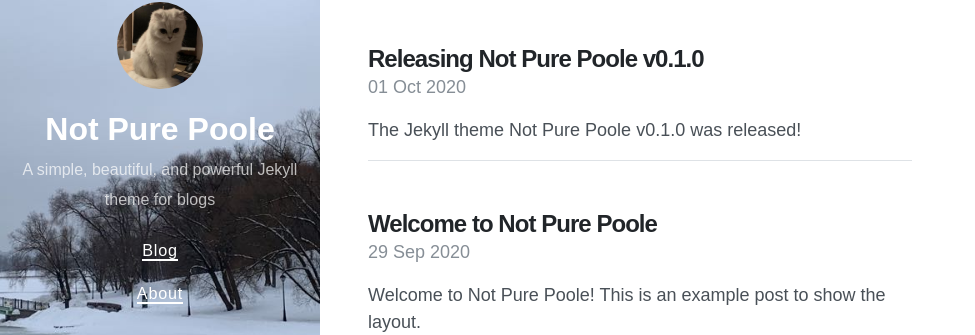
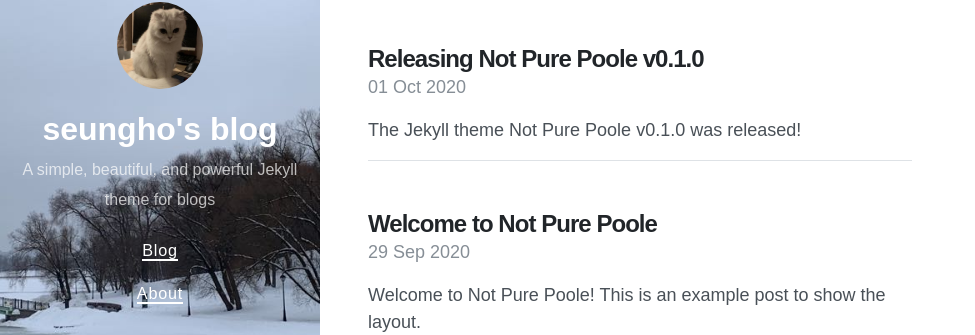
Before and after one commit to seungholim/seungholim.github.io, a Jekyll site: the page built from index.html, in a window 1280 px wide. Shown: the part 254-589 px from the top of the page, without its empty margins (0-975 px from the left). Built offline with Jekyll 4.4.1, drawn with Linux system fonts in a browser that asks for light colours; nearby versions of some CDN libraries; the list of posts is cut into pages by our own code.

Commit message:
theme change

```diff
--- a/_config.yml
+++ b/_config.yml
@@ -1,5 +1,5 @@
 # Setup
-title: Not Pure Poole
+title: seungho's blog
 description: A simple, beautiful, and powerful Jekyll theme for blogs
 url: https://seungholim.github.io
 avatar: /avatar.jpeg
```
